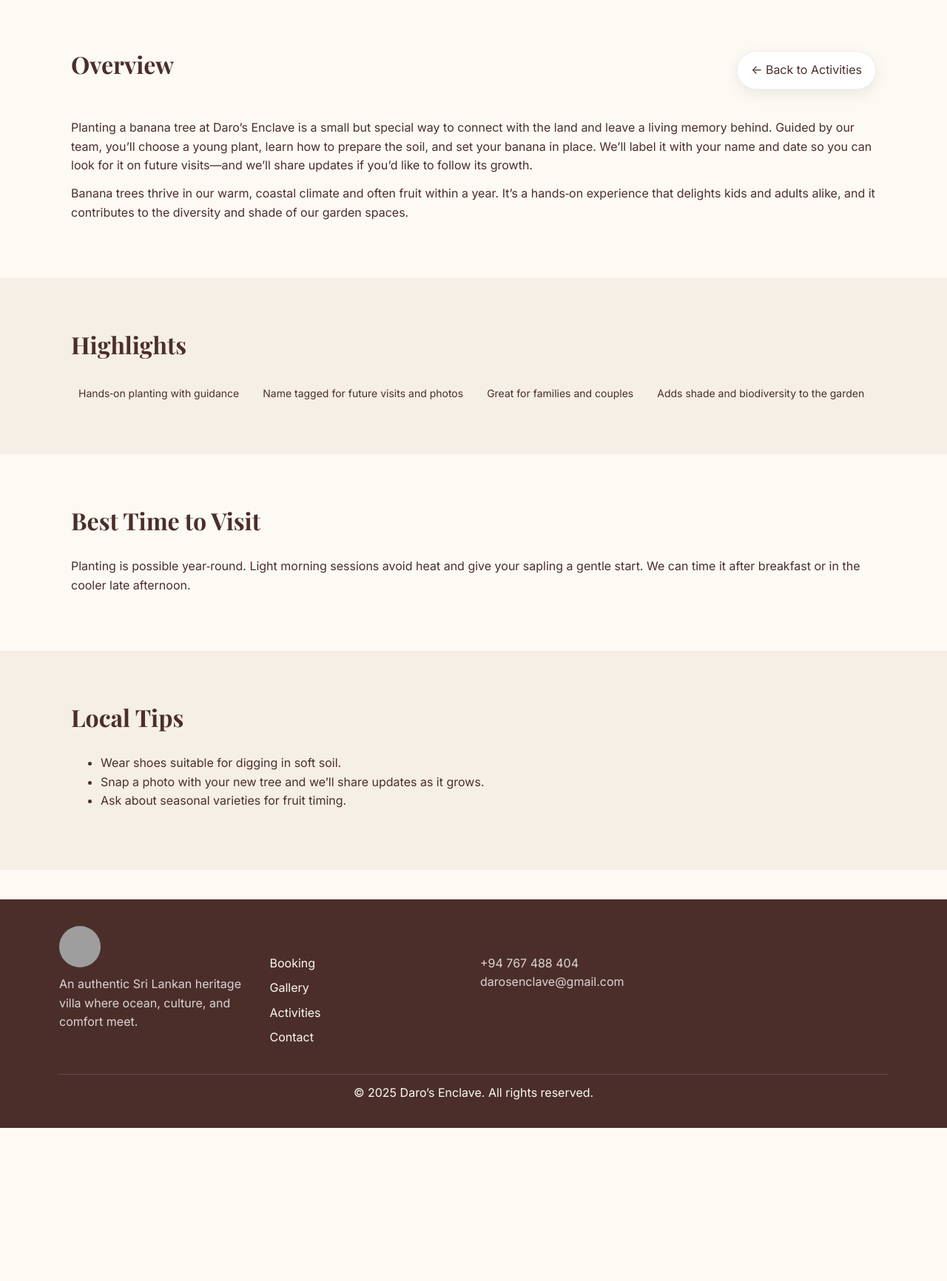
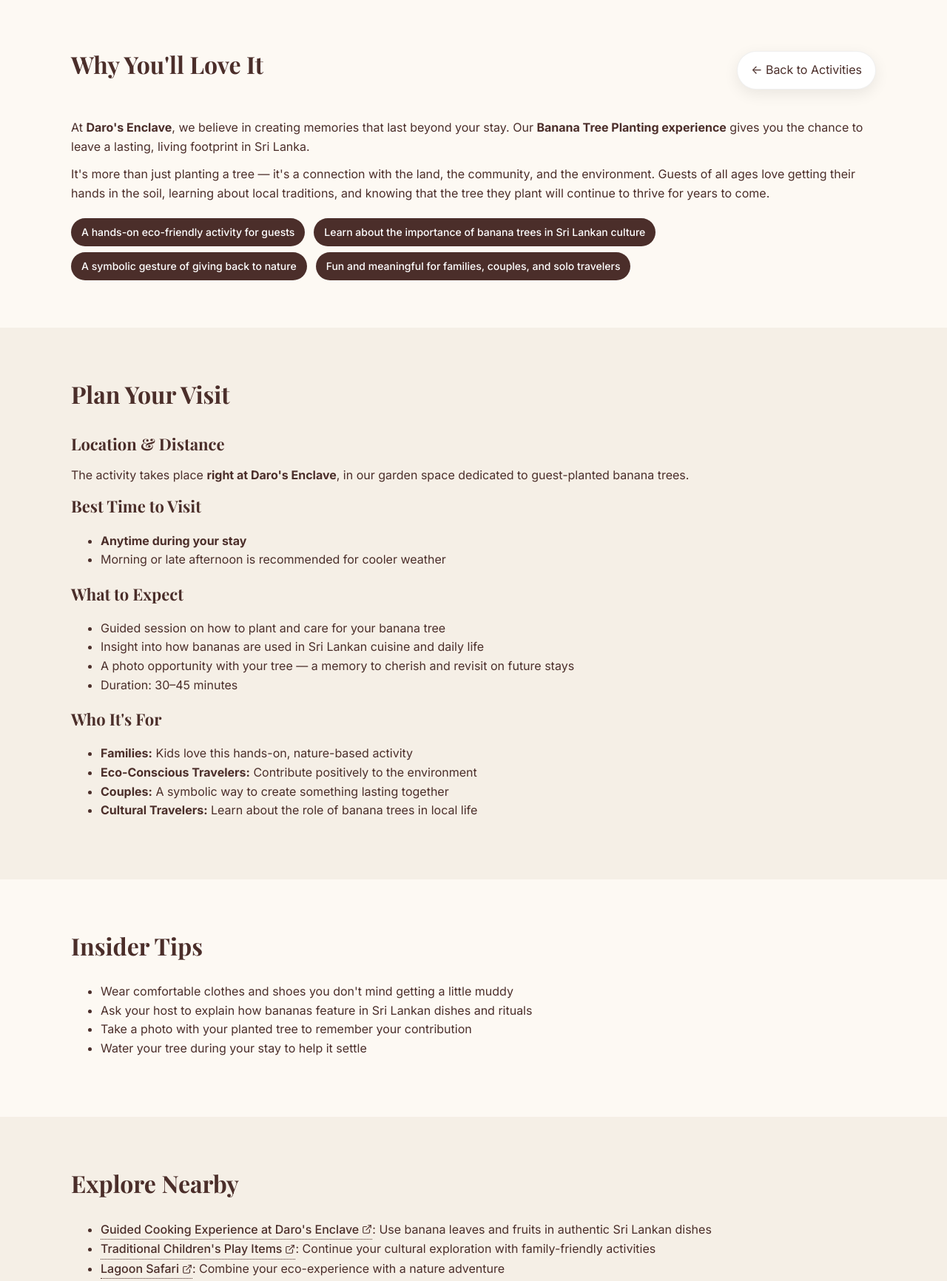
Before and after one commit to lgtkaushalya/darosenclave, a plain HTML site: page activities/banana-tree-planting.html in a window 1280 px wide. Shown: the part 748-2480 px from the top of the page at 74% size. Before the commit the page ends 2273 px from the top, so only its background shows below. Drawn offline with nearby package versions, Linux system fonts and the light colour scheme; grey boxes are pictures that could not be loaded.

Commit message:
Added banana plating activity

```diff
--- a/activities/banana-tree-planting.html
+++ b/activities/banana-tree-planting.html
@@ -12,80 +12,139 @@
   <body>
     <header class="site-header" aria-label="Primary">
       <div class="container nav-container">
-        <a class="brand" href="../index.html#activities">
-          <img src="../assets/Logo.png" alt="Daro’s Enclave logo" class="brand-logo" />
-          <span class="brand-name">Daro’s Enclave</span>
+        <a class="brand" href="/">
+          <img src="../assets/Logo.png" alt="Daro's Enclave logo" class="brand-logo" />
+          <span class="brand-name">Daro's Enclave</span>
         </a>
-        <nav class="main-nav" aria-label="Main Navigation">
+        <nav class="main-nav" aria-label="Main Navigation" style="margin-left:auto;">
           <ul>
             <li><a href="../index.html#home">Home</a></li>
+            <li><a href="../index.html#gallery-preview">Gallery</a></li>
             <li><a aria-current="page" href="../index.html#activities">Activities</a></li>
-            <li><a href="../index.html#gallery-preview">Gallery</a></li>
+            <li><a href="../index.html#stories">Stories</a></li>
             <li><a href="../index.html#contact">Contact</a></li>
           </ul>
         </nav>
+        <button id="menuToggle" class="menu-toggle" aria-label="Open menu" aria-controls="mobileMenu" aria-expanded="false" style="margin-left:8px;">
+          <span class="menu-icon" aria-hidden="true"></span>
+        </button>
       </div>
+      <nav id="mobileMenu" class="mobile-nav" aria-label="Mobile Navigation" hidden>
+        <ul>
+          <li><a href="../index.html#home">Home</a></li>
+          <li><a href="../index.html#gallery-preview">Gallery</a></li>
+          <li><a href="../index.html#activities">Activities</a></li>
+          <li><a href="../index.html#stories">Stories</a></li>
+          <li><a href="../index.html#contact">Contact</a></li>
+        </ul>
+      </nav>
     </header>
 
     <main id="top">
-      <section class="hero" style="background-image:url('../assets/images/activities/banana.jpg')">
+      <section class="hero" style="background-image:url('../assets/gallery/banana-planting.png')">
         <div class="hero-overlay"></div>
         <div class="hero-content container">
-          <h1 class="hero-title">Banana Tree Planting</h1>
-          <p class="hero-subtitle">Leave your mark in our tropical garden.</p>
+          <h1 class="hero-title">Banana Tree Planting at Daro's Enclave</h1>
+          <p class="hero-subtitle">Plant a Tree, Leave a Legacy</p>
         </div>
       </section>
 
-      <section class="section" aria-labelledby="overview">
+      <section class="section" aria-labelledby="why-love">
         <div class="container">
           <div class="section-head">
-            <h2 id="overview" class="section-title">Overview</h2>
+            <h2 id="why-love" class="section-title">Why You'll Love It</h2>
             <a class="btn btn-secondary" href="../index.html#activities">← Back to Activities</a>
           </div>
           <p>
-            Planting a banana tree at Daro’s Enclave is a small but special way to connect with the land and
-            leave a living memory behind. Guided by our team, you’ll choose a young plant, learn how to prepare
-            the soil, and set your banana in place. We’ll label it with your name and date so you can look for
-            it on future visits—and we’ll share updates if you’d like to follow its growth.
+            At <strong>Daro's Enclave</strong>, we believe in creating memories that last beyond your stay. Our <strong>Banana Tree Planting experience</strong> gives you the chance to leave a lasting, living footprint in Sri Lanka.
           </p>
           <p>
-            Banana trees thrive in our warm, coastal climate and often fruit within a year. It’s a hands‑on
-            experience that delights kids and adults alike, and it contributes to the diversity and shade of our
-            garden spaces.
+            It's more than just planting a tree — it's a connection with the land, the community, and the environment. Guests of all ages love getting their hands in the soil, learning about local traditions, and knowing that the tree they plant will continue to thrive for years to come.
           </p>
+          <div class="why-love-chips">
+            <ul class="list-inline">
+              <li>A hands-on eco-friendly activity for guests</li>
+              <li>Learn about the importance of banana trees in Sri Lankan culture</li>
+              <li>A symbolic gesture of giving back to nature</li>
+              <li>Fun and meaningful for families, couples, and solo travelers</li>
+            </ul>
+          </div>
         </div>
       </section>
 
-      <section class="section section-alt" aria-labelledby="highlights">
+      <section class="section section-alt" aria-labelledby="plan-visit">
         <div class="container">
-          <h2 id="highlights" class="section-title">Highlights</h2>
-          <ul class="list-inline">
-            <li>Hands‑on planting with guidance</li>
-            <li>Name tagged for future visits and photos</li>
-            <li>Great for families and couples</li>
-            <li>Adds shade and biodiversity to the garden</li>
+          <h2 id="plan-visit" class="section-title">Plan Your Visit</h2>
+          <h3>Location & Distance</h3>
+          <p>The activity takes place <strong>right at Daro's Enclave</strong>, in our garden space dedicated to guest-planted banana trees.</p>
+
+          <h3>Best Time to Visit</h3>
+          <ul>
+            <li><strong>Anytime during your stay</strong></li>
+            <li>Morning or late afternoon is recommended for cooler weather</li>
+          </ul>
+
+          <h3>What to Expect</h3>
+          <ul>
+            <li>Guided session on how to plant and care for your banana tree</li>
+            <li>Insight into how bananas are used in Sri Lankan cuisine and daily life</li>
+            <li>A photo opportunity with your tree — a memory to cherish and revisit on future stays</li>
+            <li>Duration: 30–45 minutes</li>
+          </ul>
+
+          <h3>Who It's For</h3>
+          <ul>
+            <li><strong>Families:</strong> Kids love this hands-on, nature-based activity</li>
+            <li><strong>Eco-Conscious Travelers:</strong> Contribute positively to the environment</li>
+            <li><strong>Couples:</strong> A symbolic way to create something lasting together</li>
+            <li><strong>Cultural Travelers:</strong> Learn about the role of banana trees in local life</li>
           </ul>
         </div>
       </section>
 
-      <section class="section" aria-labelledby="best-time">
+      <section class="section" aria-labelledby="insider-tips">
         <div class="container">
-          <h2 id="best-time" class="section-title">Best Time to Visit</h2>
-          <p>
-            Planting is possible year‑round. Light morning sessions avoid heat and give your sapling a gentle
-            start. We can time it after breakfast or in the cooler late afternoon.
-          </p>
+          <h2 id="insider-tips" class="section-title">Insider Tips</h2>
+          <ul>
+            <li>Wear comfortable clothes and shoes you don't mind getting a little muddy</li>
+            <li>Ask your host to explain how bananas feature in Sri Lankan dishes and rituals</li>
+            <li>Take a photo with your planted tree to remember your contribution</li>
+            <li>Water your tree during your stay to help it settle</li>
+          </ul>
         </div>
       </section>
 
-      <section class="section section-alt" aria-labelledby="local-tips">
+      <section class="section section-alt" aria-labelledby="explore-nearby">
         <div class="container">
-          <h2 id="local-tips" class="section-title">Local Tips</h2>
+          <h2 id="explore-nearby" class="section-title">Explore Nearby</h2>
           <ul>
-            <li>Wear shoes suitable for digging in soft soil.</li>
-            <li>Snap a photo with your new tree and we’ll share updates as it grows.</li>
-            <li>Ask about seasonal varieties for fruit timing.</li>
+            <li><a class="explore-link" href="guided-sri-lankan-cooking.html">Guided Cooking Experience at Daro's Enclave<span class="link-icon" data-lucide="external-link" aria-hidden="true"></span></a>: Use banana leaves and fruits in authentic Sri Lankan dishes</li>
+            <li><a class="explore-link" href="traditional-childrens-play.html">Traditional Children's Play Items<span class="link-icon" data-lucide="external-link" aria-hidden="true"></span></a>: Continue your cultural exploration with family-friendly activities</li>
+            <li><a class="explore-link" href="lagoon-safari-garanduwa.html">Lagoon Safari<span class="link-icon" data-lucide="external-link" aria-hidden="true"></span></a>: Combine your eco-experience with a nature adventure</li>
           </ul>
+        </div>
+      </section>
+
+      <section class="section" aria-labelledby="book-stay">
+        <div class="container">
+          <h2 id="book-stay" class="section-title">Book Your Stay</h2>
+          <p>Stay at <strong>Daro's Enclave</strong> and make your holiday truly memorable. From surfing and safaris to cooking and tree planting, every activity brings you closer to Sri Lanka's culture and nature. <strong>Book your villa today and leave your mark — naturally</strong> — <a class="explore-link" href="https://www.airbnb.com/h/darosenclave" target="_blank" rel="noopener">book your stay today<span class="link-icon" data-lucide="external-link" aria-hidden="true"></span></a>!</p>
+        </div>
+      </section>
+
+      <section class="section section-alt" aria-labelledby="faqs">
+        <div class="container">
+          <h2 id="faqs" class="section-title">FAQs</h2>
+          <div>
+            <h3>Q: Do I need gardening experience?</h3>
+            <p>A: Not at all! Our team will guide you step by step.</p>
+
+            <h3>Q: How long does it take to plant a tree?</h3>
+            <p>A: About 30–45 minutes, making it a perfect short activity to fit into your day.</p>
+
+            <h3>Q: Can children join this activity?</h3>
+            <p>A: Absolutely — kids love it, and it's safe, fun, and educational.</p>
+          </div>
         </div>
       </section>
     </main>
@@ -93,8 +152,8 @@
     <footer class="site-footer" aria-label="Footer">
       <div class="container footer-grid">
         <div>
-          <img src="../assets/Logo.png" alt="Daro’s Enclave logo" class="footer-logo" />
-          <p class="muted">An authentic Sri Lankan heritage villa where ocean, culture, and comfort meet.</p>
+          <img src="/logo.png" alt="Daro's Enclave logo" class="footer-logo" />
+          <p class="muted">A rustic Sri Lankan heritage villa where ocean, culture, and comfort meet.</p>
         </div>
         <nav aria-label="Quick Links">
           <h4>Quick Links</h4>
@@ -102,7 +161,17 @@
             <li><a href="https://www.airbnb.com/h/darosenclave" target="_blank" rel="noopener">Booking</a></li>
             <li><a href="../index.html#gallery-preview">Gallery</a></li>
             <li><a href="../index.html#activities">Activities</a></li>
+            <li><a href="../index.html#stories">Stories</a></li>
             <li><a href="../index.html#contact">Contact</a></li>
+          </ul>
+        </nav>
+        <div>
+          <h4>Follow</h4>
+          <ul class="footer-links">
+            <li><a href="#" aria-label="Instagram">Instagram</a></li>
+            <li><a href="#" aria-label="Facebook">Facebook</a></li>
+            <li><a href="#" aria-label="TikTok">TikTok</a></li>
+            <li><a href="https://wa.me/94767488404" target="_blank" rel="noopener" aria-label="WhatsApp">WhatsApp</a></li>
           </ul>
         </nav>
         <div>
@@ -111,11 +180,11 @@
         </div>
       </div>
       <div class="container footer-bottom">
-        <p>© 2025 Daro’s Enclave. All rights reserved.</p>
+        <p>© 2025 Daro's Enclave. All rights reserved.</p>
       </div>
     </footer>
 
     <script src="https://unpkg.com/lucide@latest"></script>
-    <script>try{window.lucide&&window.lucide.createIcons&&window.lucide.createIcons()}catch(e){}</script>
+    <script src="../script.js"></script>
   </body>
   </html>
```
Also changed, not shown: 1 other file.
